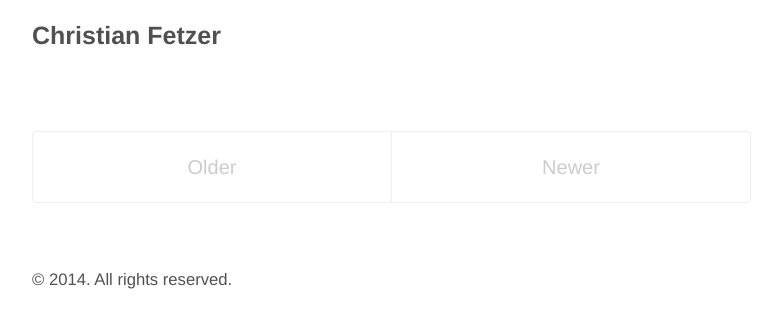
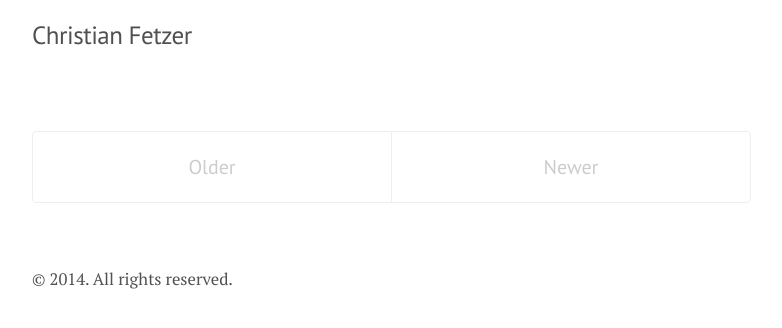
Before and after one commit to fetzerch/fetzerch.github.io, a Jekyll site: the page built from index.html, in a window 1280 px wide. Shown: the top 328 px of the page, without its empty margins (248-1030 px from the left). Built offline with Jekyll 4.4.1, drawn with Linux system fonts in a browser that asks for light colours; Markdown is read by kramdown in place of the engine named in the settings; the list of posts is cut into pages by our own code.

Commit message:
style: Individual initial site style

```diff
--- a/_config.yml
+++ b/_config.yml
@@ -1,5 +1,7 @@
 # Dependencies
 markdown:         redcarpet
+redcarpet:
+    extensions: [tables]
 highlighter:      pygments
 
 # Permalinks
--- a/_includes/head.html
+++ b/_includes/head.html
@@ -16,6 +16,8 @@
   <!-- CSS -->
   <link rel="stylesheet" href="{{ site.baseurl }}/public/css/poole.css">
   <link rel="stylesheet" href="{{ site.baseurl }}/public/css/syntax.css">
+  <link rel="stylesheet" href="{{ site.baseurl }}/public/css/fetzerch.css">
+  <link rel="stylesheet" href="https://fonts.googleapis.com/css?family=PT+Serif:400,400italic,700%7CPT+Sans:400">
 
   <!-- Icons -->
   <link rel="shortcut icon" href="{{ site.baseurl }}/public/favicon.ico">
--- /dev/null
+++ b/public/css/fetzerch.css
@@ -0,0 +1,11 @@
+/* Fonts */
+html {
+  font-family: "PT Serif", Georgia, "Times New Roman", serif;
+}
+
+h1, h2, h3, h4, h5, h6 {
+  font-family: "PT Sans", Helvetica, Arial, sans-serif;
+  font-weight: 400;
+  color: #313131;
+  letter-spacing: -.025rem;
+}
```
